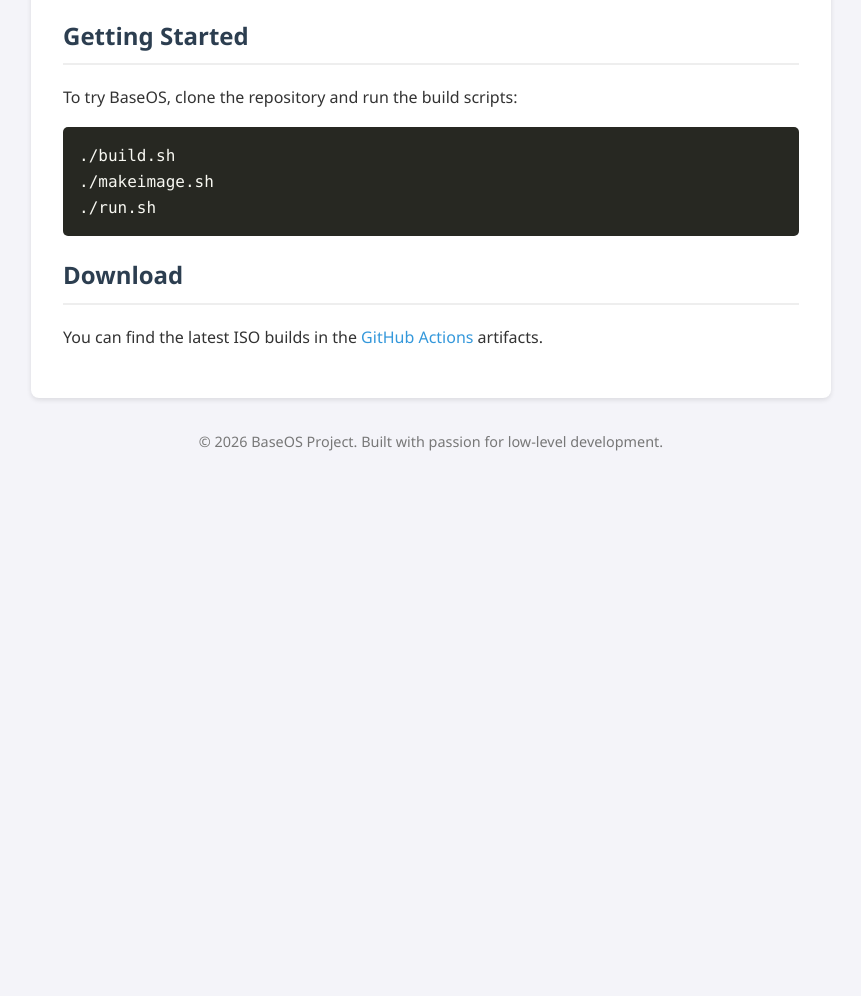
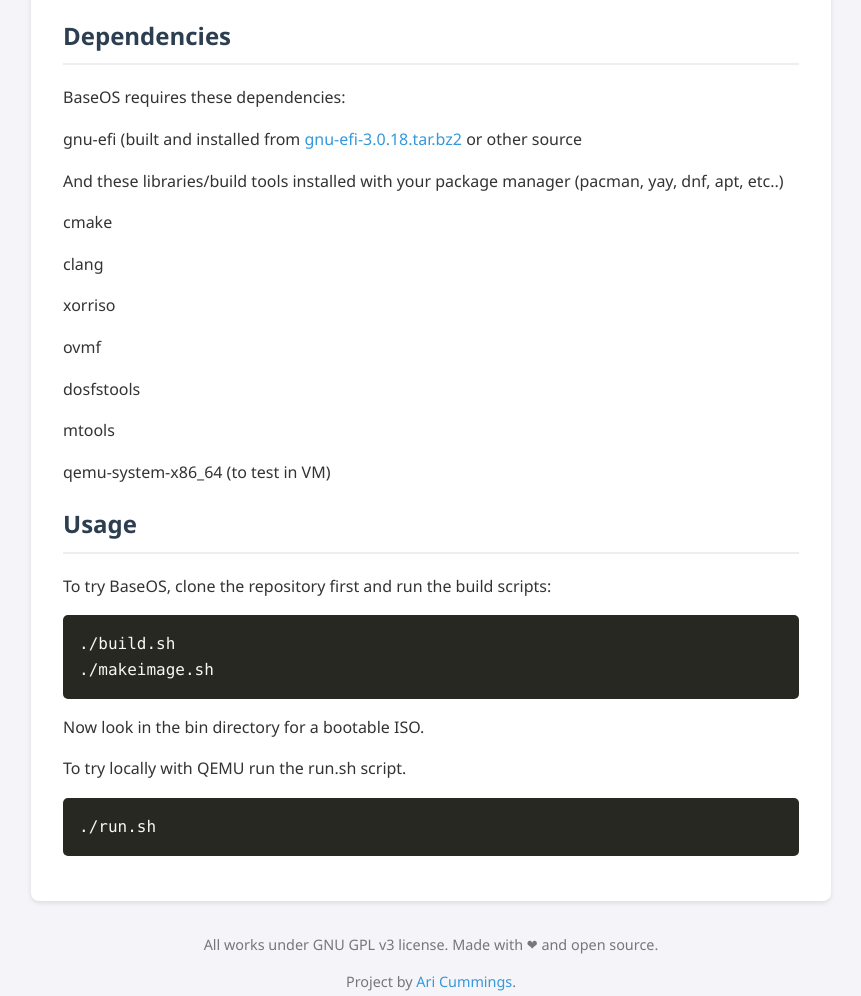
Before and after one commit to ariplayz/BaseOS, a plain HTML site: page docs/index.html in a window 1280 px wide. Shown: the part 628-1624 px from the top of the page, without its empty margins (209-1070 px from the left). Before the commit the page ends 1116 px from the top, so only its background shows below. Drawn offline with Linux system fonts and the light colour scheme.

Commit message:
edit web

```diff
--- a/docs/index.html
+++ b/docs/index.html
@@ -28,22 +28,35 @@
             </ul>
         </section>
 
-        <section id="getting-started">
-            <h2>Getting Started</h2>
-            <p>To try BaseOS, clone the repository and run the build scripts:</p>
+        <section id="dependencies">
+            <h2>Dependencies</h2>
+            <p>BaseOS requires these dependencies:</p>
+            <p>gnu-efi (built and installed from <a href="https://psychz.dl.sourceforge.net/project/gnu-efi/gnu-efi-3.0.18.tar.bz2">gnu-efi-3.0.18.tar.bz2</a> or other source</p>
+            <p>And these libraries/build tools installed with your package manager (pacman, yay, dnf, apt, etc..)</p>
+            <p>cmake</p>
+            <p>clang</p>
+            <p>xorriso</p>
+            <p>ovmf</p>
+            <p>dosfstools</p>
+            <p>mtools</p>
+            <p>qemu-system-x86_64 (to test in VM)</p>
+        </section>
+
+        <section id="usage">
+            <h2>Usage</h2>
+            <p>To try BaseOS, clone the repository first and run the build scripts:</p>
             <pre><code>./build.sh
 ./makeimage.sh
-./run.sh</code></pre>
-        </section>
-
-        <section id="download">
-            <h2>Download</h2>
-            <p>You can find the latest ISO builds in the <a href="https://github.com/aric/BaseOS/actions">GitHub Actions</a> artifacts.</p>
+</code></pre>
+            <p>Now look in the bin directory for a bootable ISO.</p>
+            <p>To try locally with QEMU run the run.sh script.</p>
+            <pre><code>./run.sh</code></pre>
         </section>
     </main>
 
     <footer>
-        <p>&copy; 2026 BaseOS Project. Built with passion for low-level development.</p>
+        <p>All works under GNU GPL v3 license. Made with ❤ and open source.</p>
+        <p>Project by <a href="https://github.com/ariplayz/">Ari Cummings</a>.</p>
     </footer>
 </body>
 </html>
```
